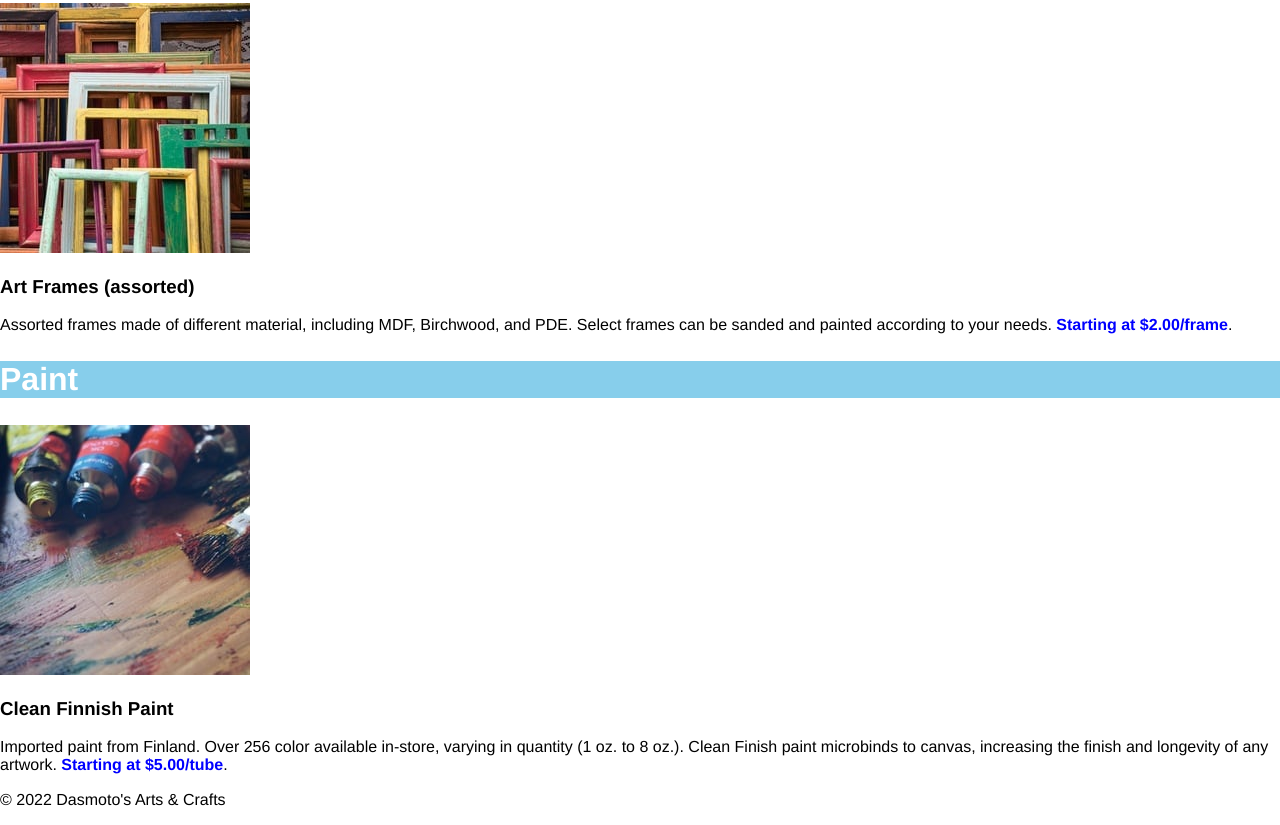
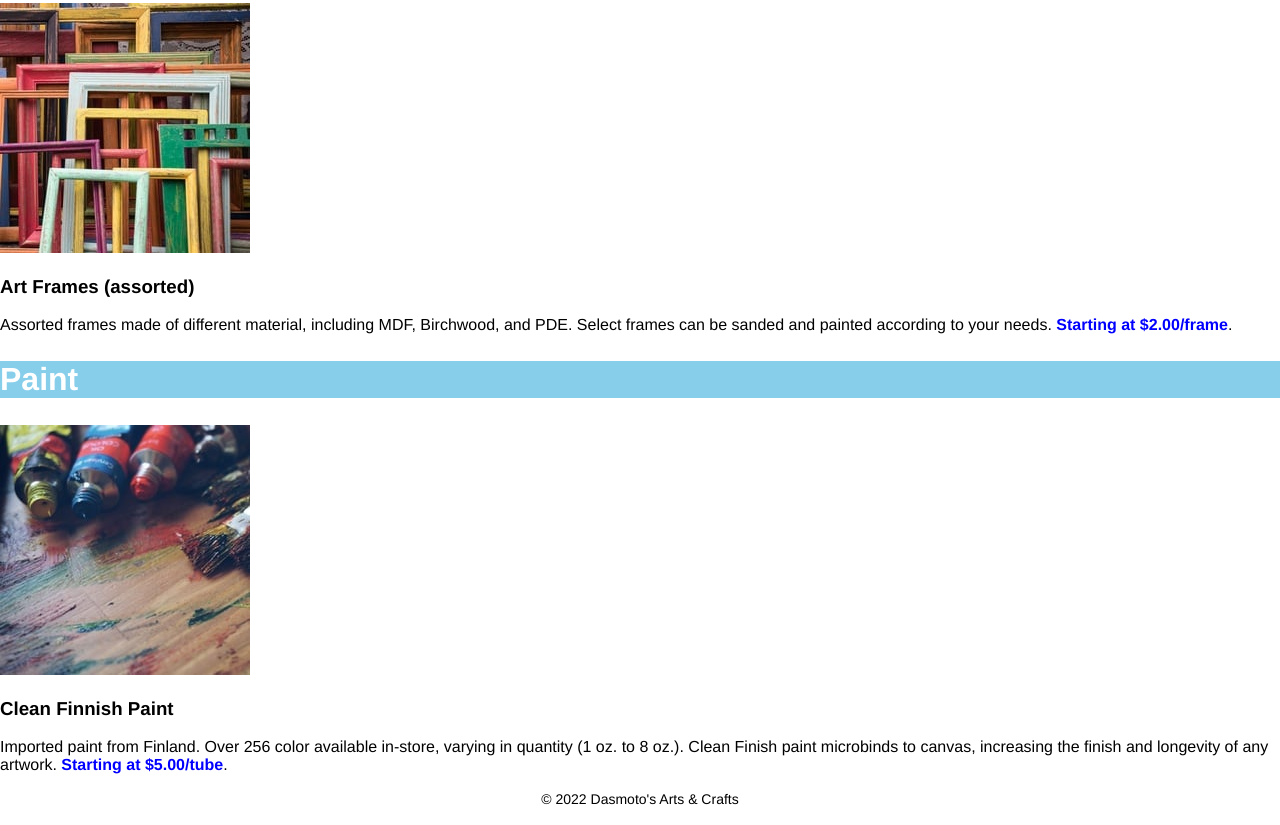
Before and after one commit to prince-t-asamoah/dasmotos-arts-and-crafts, a plain HTML site: page index.html in a window 1280 px wide. Shown: the part 731-1556 px from the top of the page. Drawn offline with nearby package versions, Linux system fonts and the light colour scheme.

Commit message:
Add styles for copyright info

```diff
--- a/style.css
+++ b/style.css
@@ -28,3 +28,7 @@ h1, h2 {
 .paint h2 {
     background-color: skyblue;
 }
+.copyright p {
+    font-size: 14px;
+    text-align: center;
+}
```
